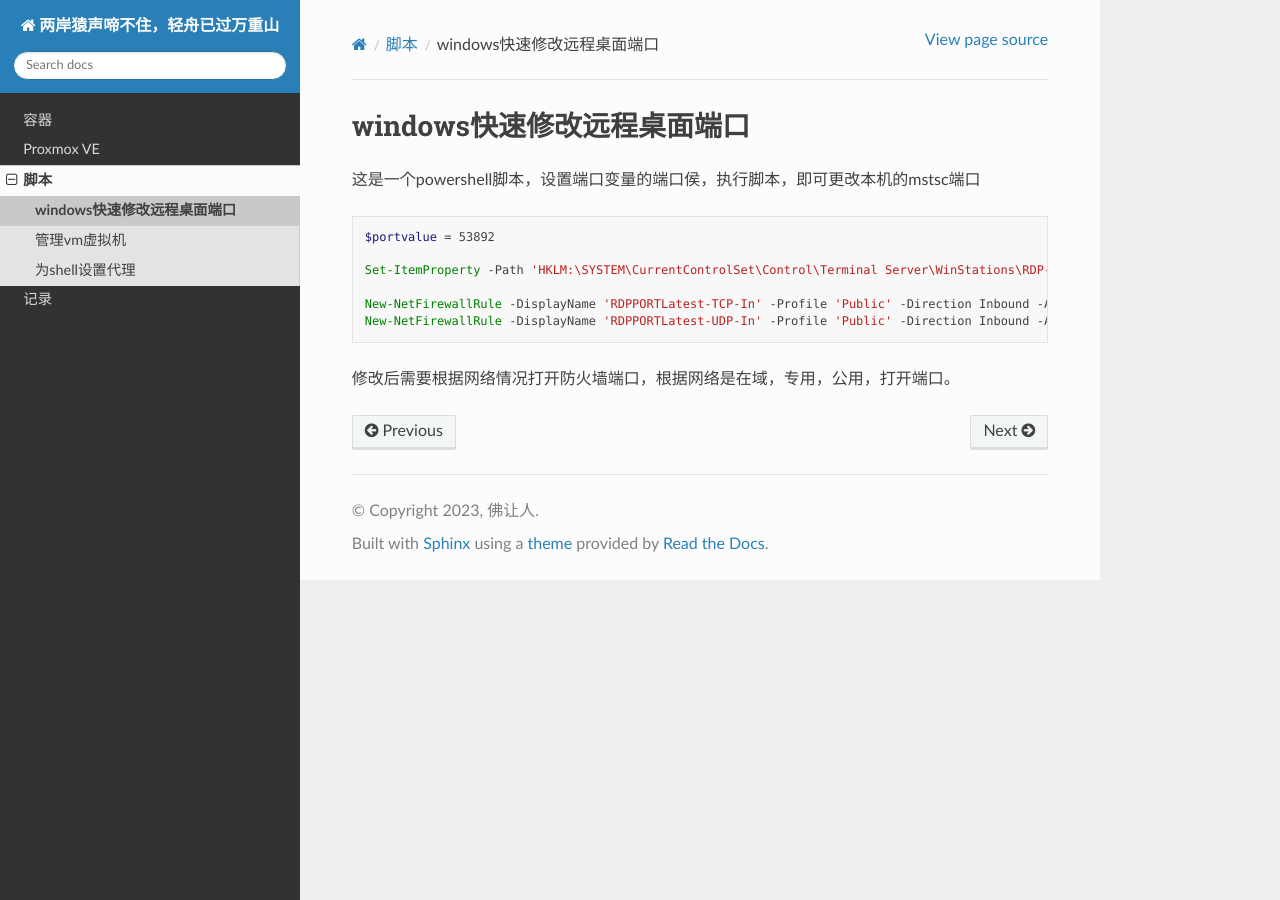
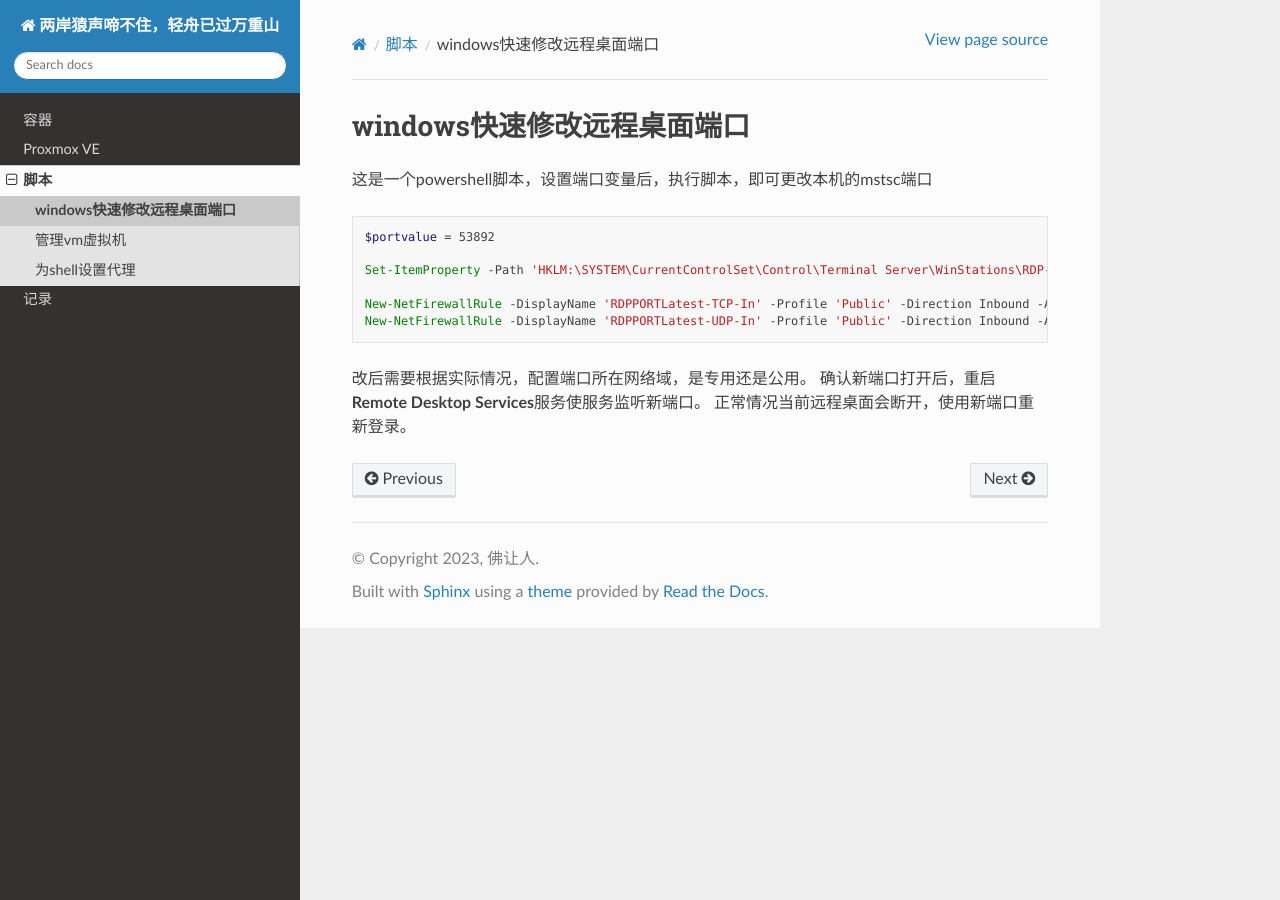
Before and after one commit to bt7-vip/note, a Sphinx documentation site: the page built from docs/source/script/change_mstsc_port.md, in a window 1280 px wide. Built offline with Sphinx 7.4.7 and the Read the Docs theme 3.1.0, drawn with Linux system fonts in a browser that asks for light colours; pages that are not in the unit, such as notebooks, are missing from menus.

Commit message:
new message for mstc server restart

````diff
--- a/docs/source/script/change_mstsc_port.md
+++ b/docs/source/script/change_mstsc_port.md
@@ -1,6 +1,6 @@
 # windows快速修改远程桌面端口
 
-这是一个powershell脚本，设置端口变量的端口侯，执行脚本，即可更改本机的mstsc端口
+这是一个powershell脚本，设置端口变量后，执行脚本，即可更改本机的mstsc端口
 
 
 ```powershell
@@ -11,4 +11,6 @@ Set-ItemProperty -Path 'HKLM:\SYSTEM\CurrentControlSet\Control\Terminal Server\W
 New-NetFirewallRule -DisplayName 'RDPPORTLatest-TCP-In' -Profile 'Public' -Direction Inbound -Action Allow -Protocol TCP -LocalPort $portvalue
 New-NetFirewallRule -DisplayName 'RDPPORTLatest-UDP-In' -Profile 'Public' -Direction Inbound -Action Allow -Protocol UDP -LocalPort $portvalue
 ```
-修改后需要根据网络情况打开防火墙端口，根据网络是在域，专用，公用，打开端口。
+改后需要根据实际情况，配置端口所在网络域，是专用还是公用。
+确认新端口打开后，重启**Remote Desktop Services**服务使服务监听新端口。
+正常情况当前远程桌面会断开，使用新端口重新登录。
````
